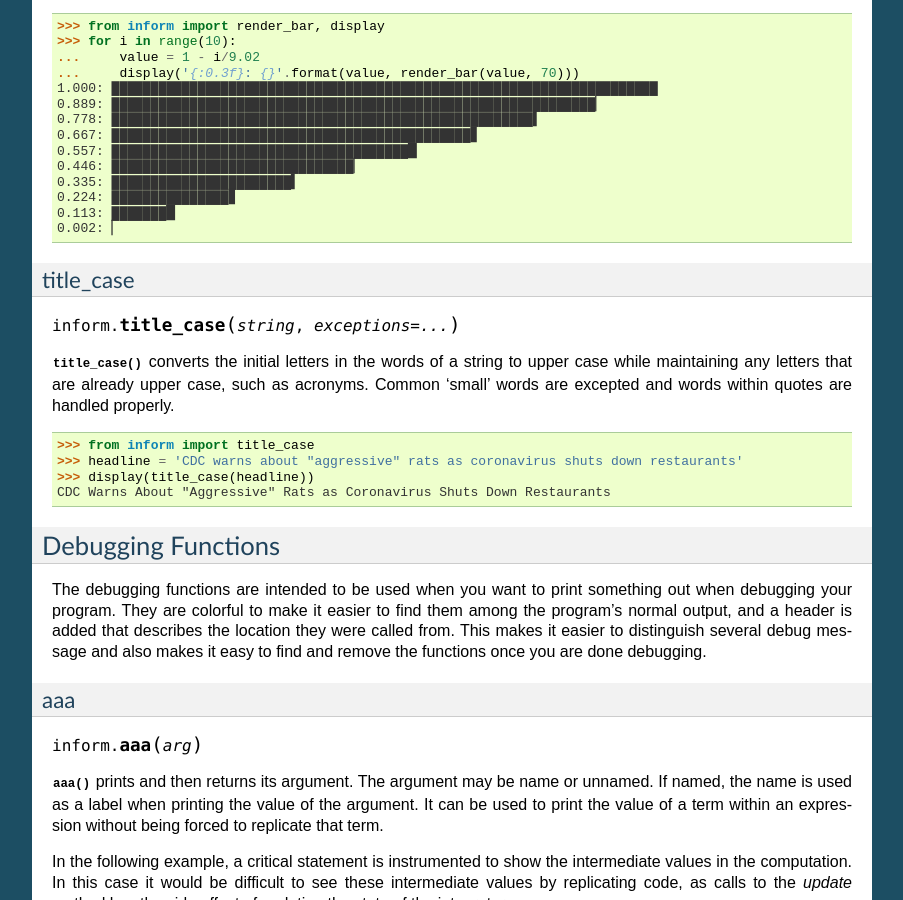
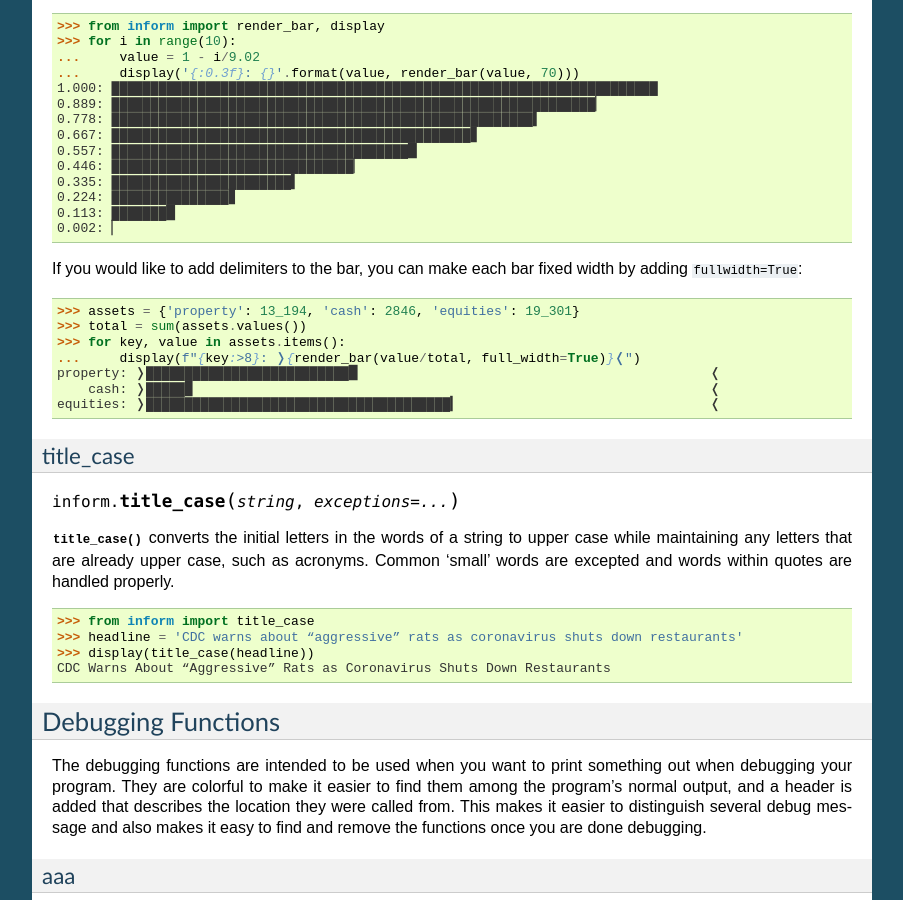
Before and after one commit to KenKundert/inform, a Sphinx documentation site: the page built from doc/user.rst, in a window 1280 px wide and 900 px high, scrolled down 26653 px. Shown: the whole window, without its empty margins (198-1101 px from the left). Built offline with Sphinx 7.4.7, drawn with Linux system fonts in a browser that asks for light colours.

Commit message:
Tweak the documentation for render_bar() and title_case()

```diff
--- a/doc/user.rst
+++ b/doc/user.rst
@@ -1930,6 +1930,19 @@ characters.
     0.113: ███████▉
     0.002: ▏
 
+If you would like to add delimiters to the bar, you can make each bar fixed
+width by adding ``fullwidth=True``:
+
+.. code-block:: python
+
+    >>> assets = {'property': 13_194, 'cash': 2846, 'equities': 19_301}
+    >>> total = sum(assets.values())
+    >>> for key, value in assets.items():
+    ...     display(f"{key:>8}: ❭{render_bar(value/total, full_width=True)}❬")
+    property: ❭██████████████████████████▉                                             ❬
+        cash: ❭█████▊                                                                  ❬
+    equities: ❭███████████████████████████████████████▎                                ❬
+
 
 .. _title_case desc:
 
@@ -1947,9 +1960,9 @@ properly.
 .. code-block:: python
 
     >>> from inform import title_case
-    >>> headline = 'CDC warns about "aggressive" rats as coronavirus shuts down restaurants'
+    >>> headline = 'CDC warns about “aggressive” rats as coronavirus shuts down restaurants'
     >>> display(title_case(headline))
-    CDC Warns About "Aggressive" Rats as Coronavirus Shuts Down Restaurants
+    CDC Warns About “Aggressive” Rats as Coronavirus Shuts Down Restaurants
 
 
 Debugging Functions
```
Also changed, not shown: 1 other file.
